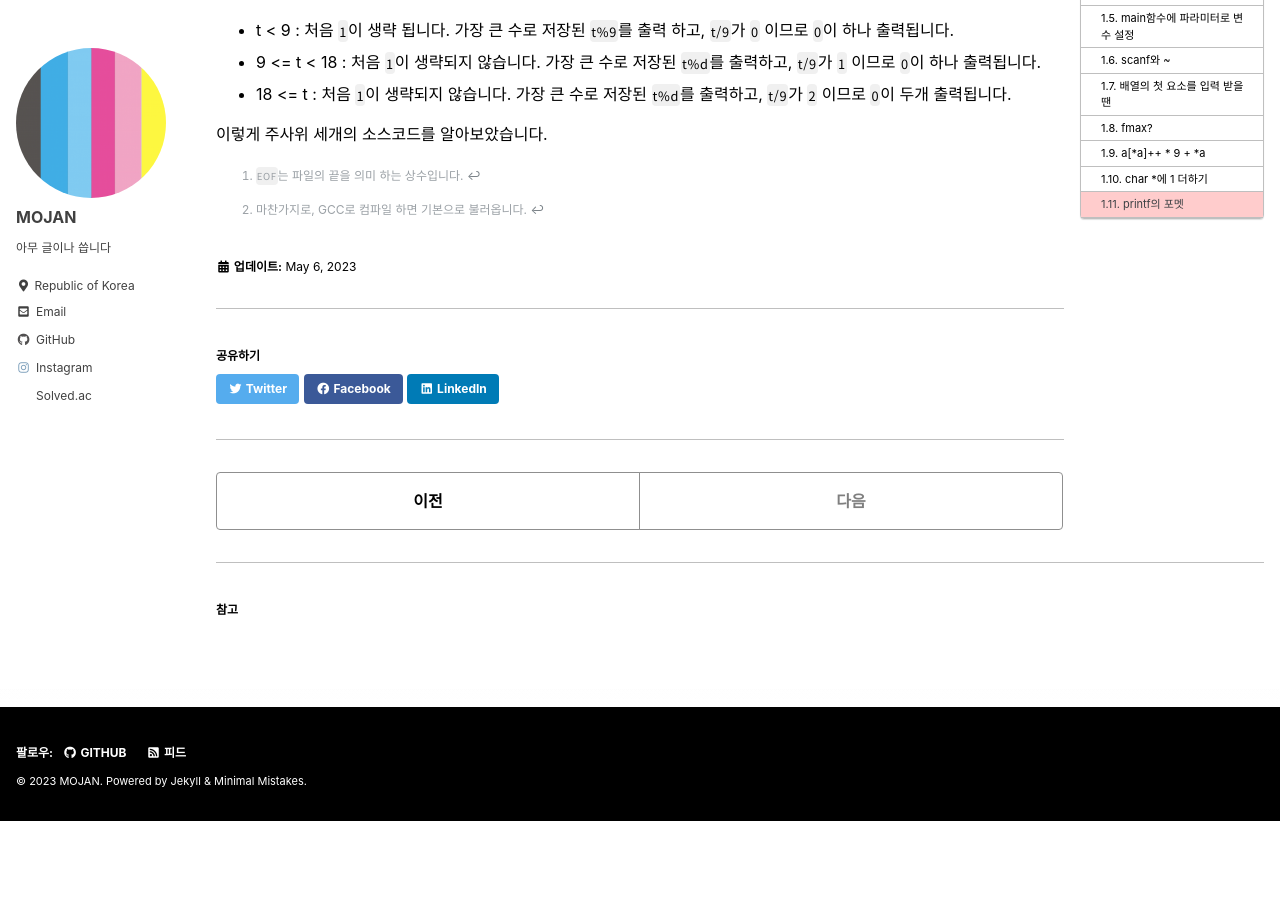
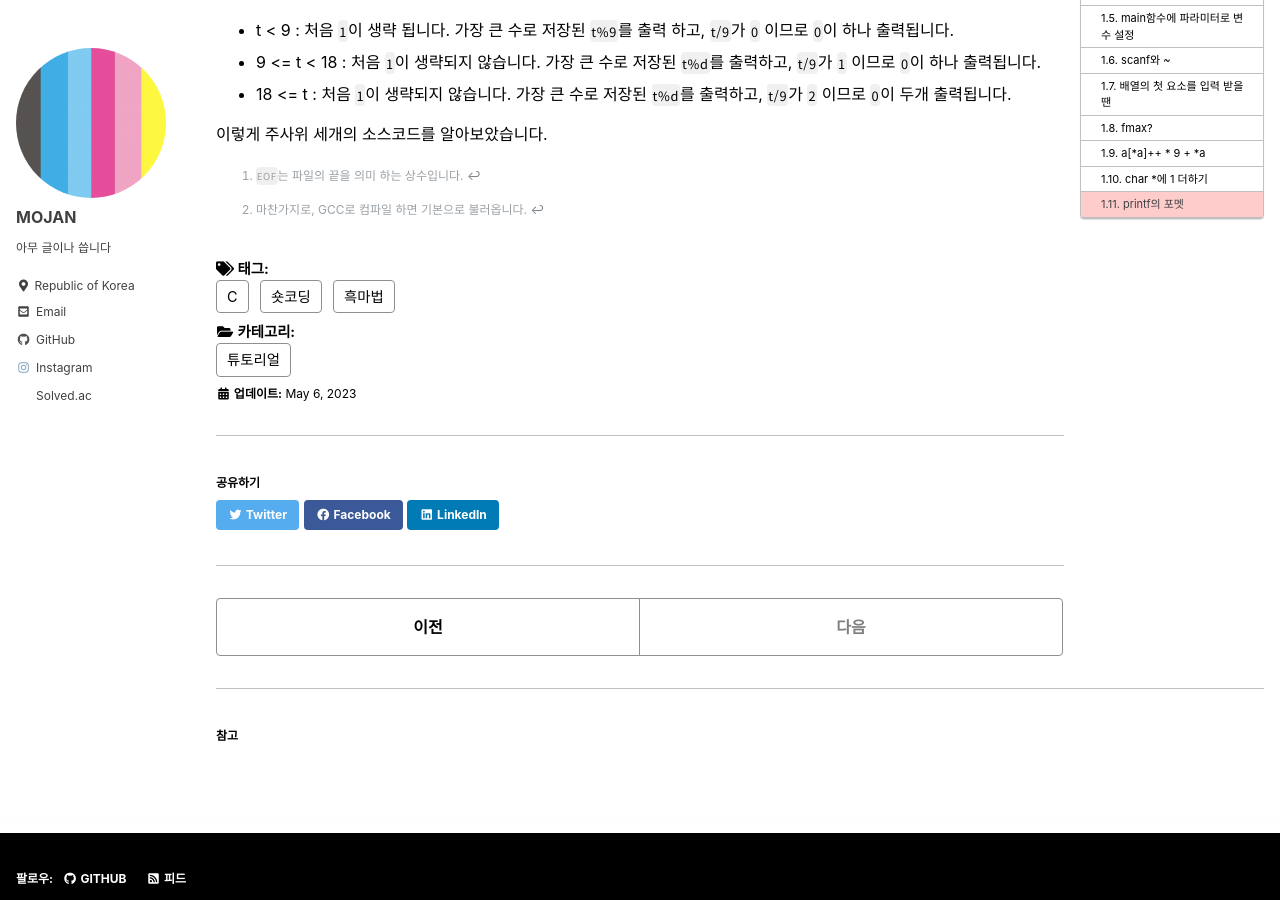
Before and after one commit to MOJAN3543/MOJAN3543.github.io, a Jekyll site: the page built from _posts/ShortCodingInC/2023-05-06-ShortCodingInC.md, in a window 1280 px wide and 900 px high, scrolled down 3090 px. Built offline with Jekyll 4.4.1, drawn with Linux system fonts in a browser that asks for light colours; cached includes are drawn as plain includes; before the commit the page ends 3911 px from its top, so only the background shows below that.

Commit message:
Update 2023-05-06-ShortCodingInC.md

```diff
--- a/_posts/ShortCodingInC/2023-05-06-ShortCodingInC.md
+++ b/_posts/ShortCodingInC/2023-05-06-ShortCodingInC.md
@@ -2,6 +2,10 @@
 title: "프로그래밍의 흑마법: 숏코딩을 C로 알아보기"
 toc: true
 toc_sticky: true
+categories:
+  - 튜토리얼
+tags:
+  - [C, 숏코딩, 흑마법]
 last_modified_at: 2023-05-06
 ---
 코드 골프라고도 불리는 **숏코딩**은, 코드를 최적화나 가독성을 고려하지 않고, 최대한 적은 바이트로 코드를 작성하는 일종의 코딩 스타일 입니다. 해외에서는 이 숏코딩을 일종의 대회나 경쟁 요소로도 활용됩니다. 국내에서도 알고리즘 문제 해결 사이트인 [**백준 온라인 저지**](https:boj.kr)에서 문제 해결을 위해 사용한 바이트 수를 가지고 순위를 매기기도 합니다. 오늘은 C에서 숏코딩을 하는 방법과, 사용되는 테크닉에 대해서 알아보겠습니다.
```
